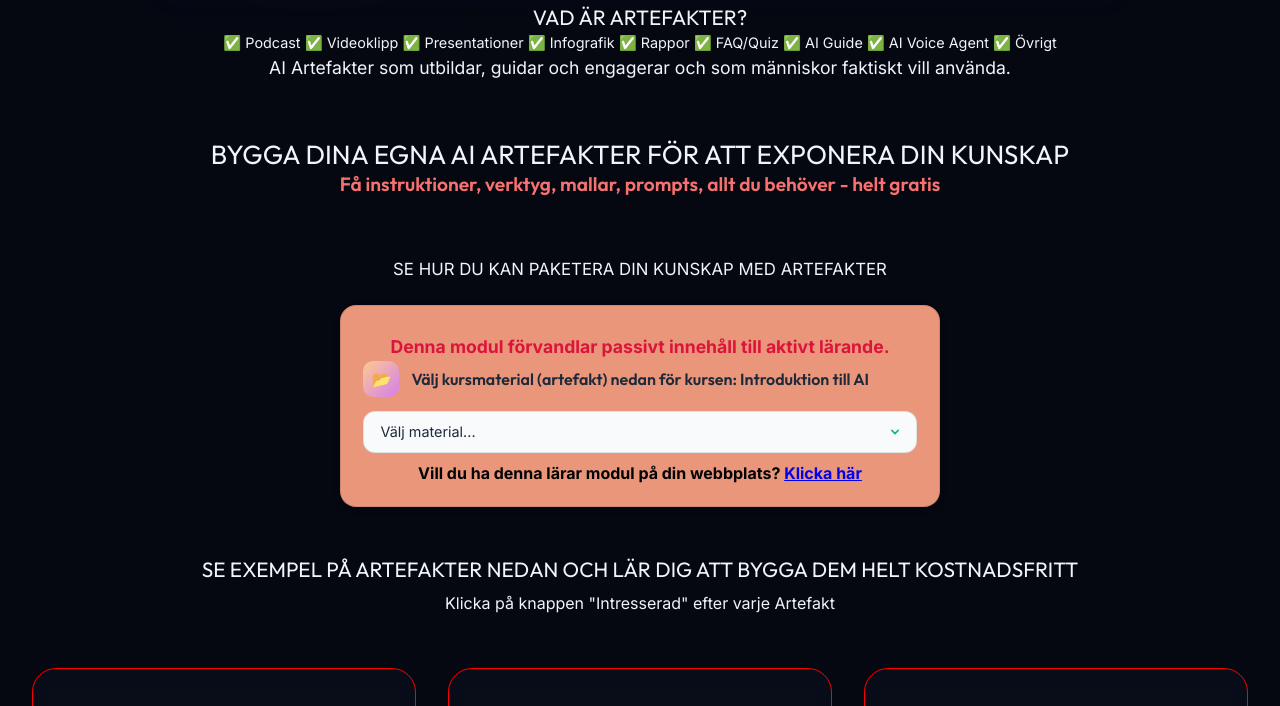
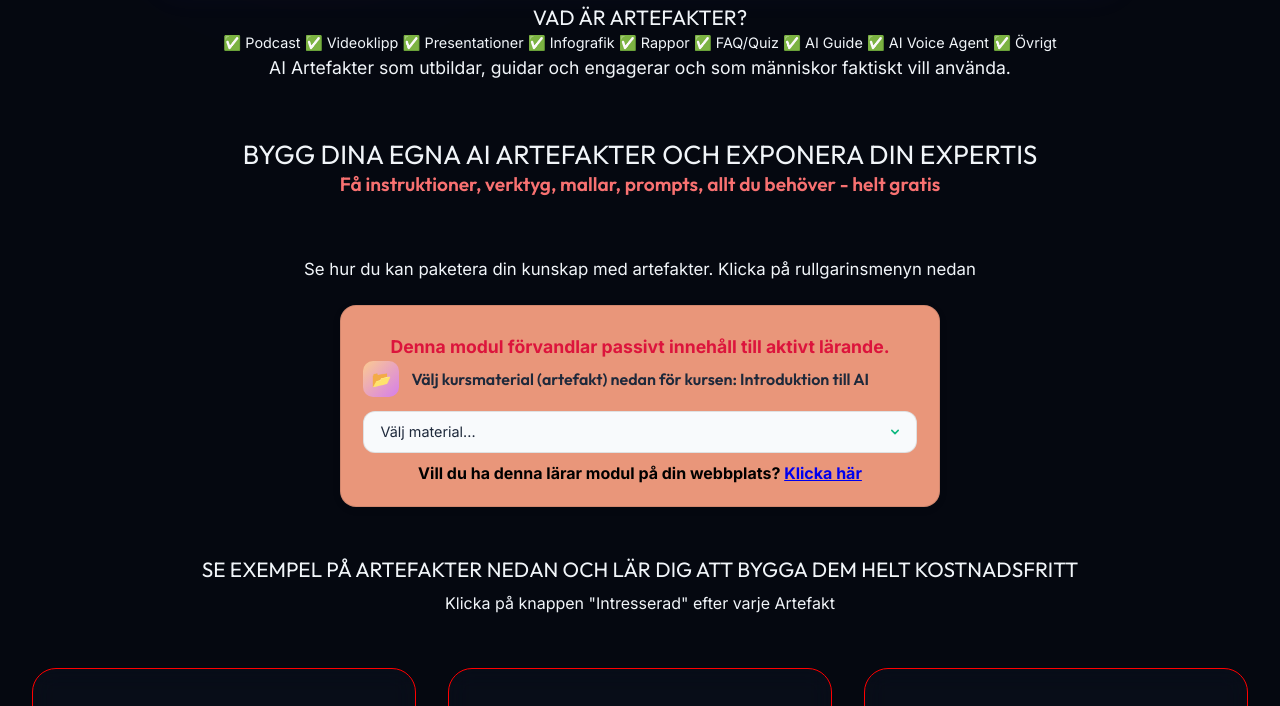
Before and after one commit to alvaroC/hub-antigravity, a plain HTML site: page artefakter.html in a window 1280 px wide. Shown: the part 1265-1971 px from the top of the page. Drawn offline with Linux system fonts and the light colour scheme; a script that the page names is missing.

Commit message:
uppdatering

```diff
--- a/artefakter.html
+++ b/artefakter.html
@@ -157,13 +157,14 @@
             </div>
 
             <div class="text-center opacity">
-                <h3> BYGGA DINA EGNA AI ARTEFAKTER FÖR ATT EXPONERA DIN KUNSKAP</h3>
+                <h3> BYGG DINA EGNA AI ARTEFAKTER OCH EXPONERA DIN EXPERTIS</h3>
                 <h4 class="card-footer-red"> Få instruktioner, verktyg, mallar, prompts, allt du behöver - helt gratis
                 </h4><br><br>
             </div>
 
             <!-- Control Box with Dropdown for Introduktion till AI -->
-            <h5 class="text-center opacity">SE HUR DU KAN PAKETERA DIN KUNSKAP MED ARTEFAKTER</h5>
+            <h5 class="text-center opacity">Se hur du kan paketera din kunskap med artefakter. Klicka på rullgarinsmenyn
+                nedan</h5>
             <div class="light-control-box" style="margin: 1.5rem auto 2.5rem auto; max-width: 600px; text-align: left;">
                 <p class="text-center learning-modul-1">Denna modul förvandlar passivt innehåll till aktivt lärande.</p>
                 <div class="control-row">
```
